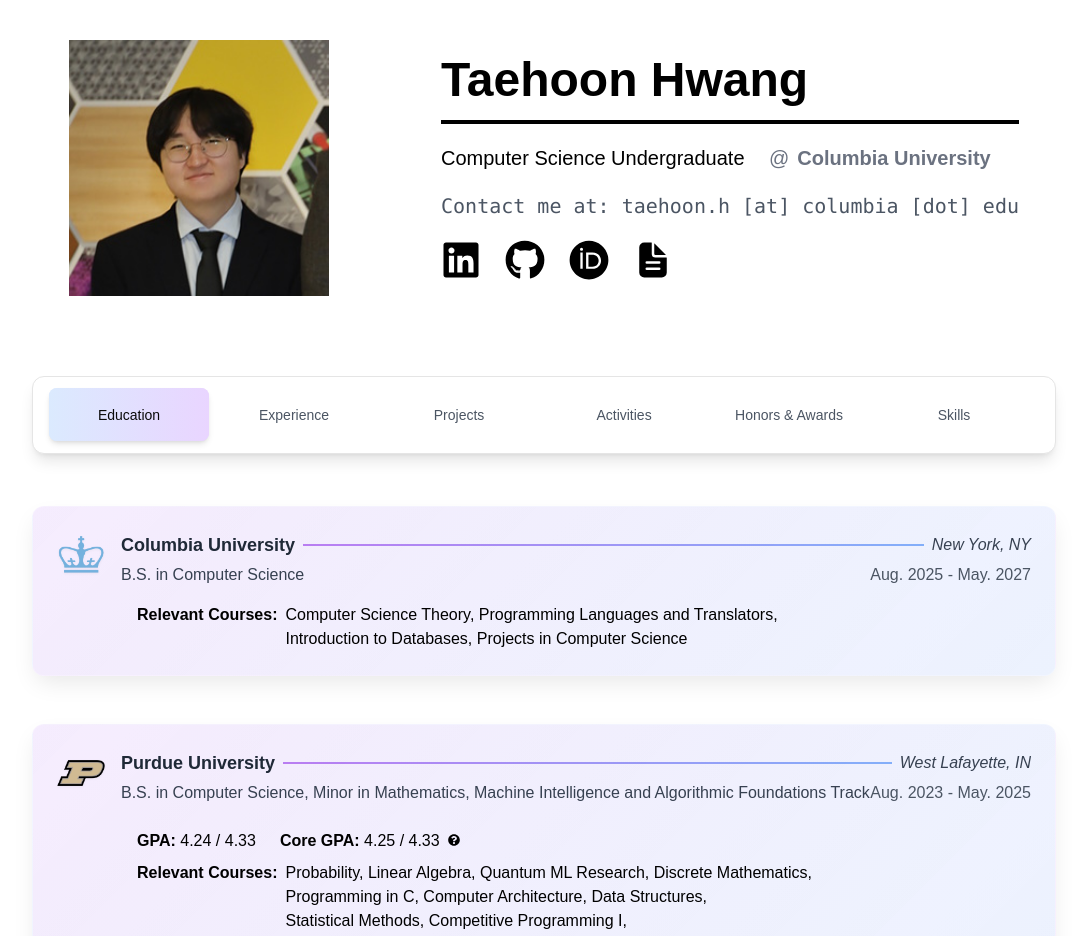
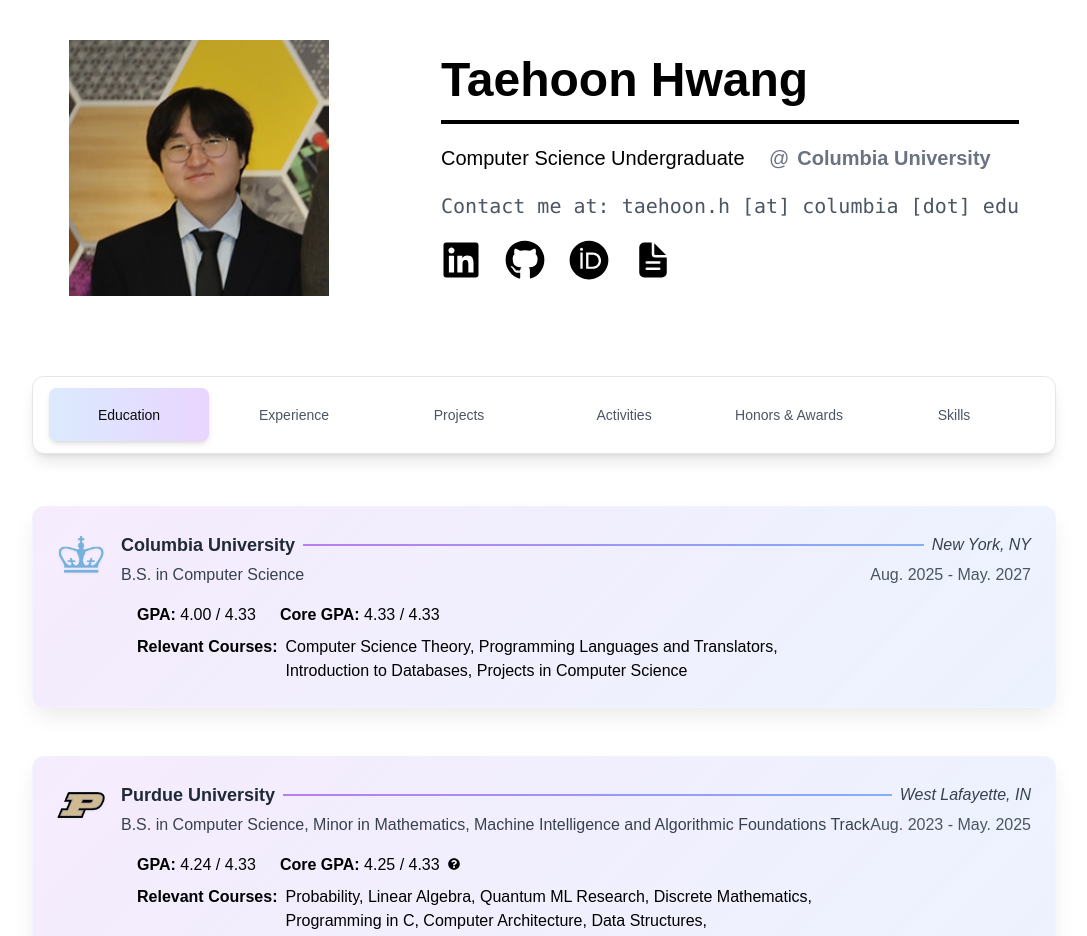
Before and after one commit to looooonk/portfolio, a Next.js app: page / in a window 1280 px wide. Shown: the top 936 px of the page, without its empty margins (96-1183 px from the left). Built offline with nearby package versions, Linux system fonts and the light colour scheme.

Commit message:
content: updated GPA

```diff
--- a/src/app/resume/components/education.tsx
+++ b/src/app/resume/components/education.tsx
@@ -92,7 +92,18 @@
                     degreeOrNotes="B.S. in Computer Science"
                     range="Aug. 2025 - May. 2027"
                 >
-                    <div className="space-y-2 pt-2">
+                    <div className="space-y-2">
+                        <div className="flex items-baseline gap-6 pt-2">
+                            <span>
+                                <span className="font-semibold">GPA:</span> 4.00 / 4.33
+                            </span>
+
+                            <span className="inline-flex items-baseline gap-2">
+                                <span>
+                                <span className="font-semibold">Core GPA:</span> 4.33 / 4.33
+                                </span>
+                            </span>
+                        </div>
                         <div className="flex items-start">
                             <span className="font-semibold whitespace-nowrap">
                                 Relevant Courses:
@@ -115,7 +126,7 @@
                     degreeOrNotes="B.S. in Computer Science, Minor in Mathematics, Machine Intelligence and Algorithmic Foundations Track"
                     range="Aug. 2023 - May. 2025"
                 >
-                    <div className="space-y-2 pt-2">
+                    <div className="space-y-2">
                         <div className="flex items-baseline gap-6 pt-2">
                             <span>
                                 <span className="font-semibold">GPA:</span> 4.24 / 4.33
```
